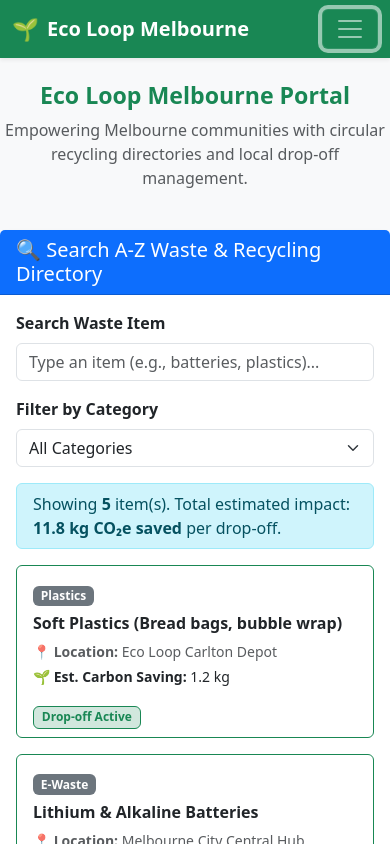
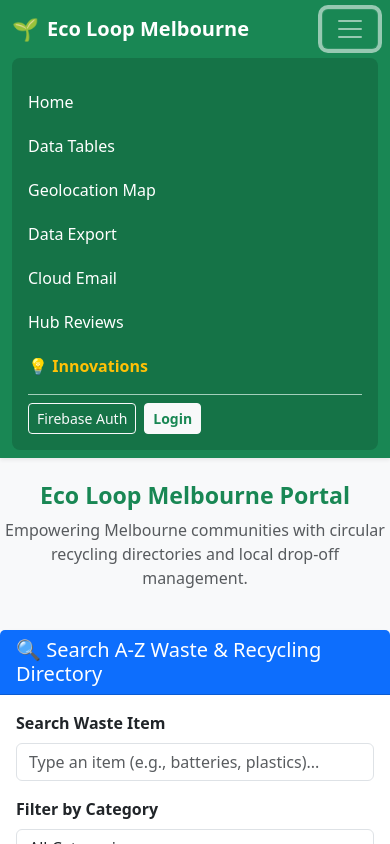
Before and after one commit to callmeneph/-A1.2-Basic-Web-App-Debug-and-Extend, a Vue app in the folder ecoloop-app/: page / in a window 390 px wide. Both pictures are taken after a click on the button "Toggle navigation". Shown: the top 844 px of the page. Built offline with nearby package versions, Linux system fonts and the light colour scheme.

Commit message:
Fixing Appnavbar bug

```diff
--- a/ecoloop-app/src/components/AppNavbar.vue
+++ b/ecoloop-app/src/components/AppNavbar.vue
@@ -1,62 +1,67 @@
 <!-- src/components/AppNavbar.vue -->
 <template>
-  <nav class="navbar navbar-expand-lg navbar-dark bg-success shadow-sm mb-4"
-  role="navigation"
-  aria-label="Main Community Navigation">
+  <nav
+    class="navbar navbar-expand-lg navbar-dark bg-success shadow-sm mb-4"
+    role="navigation"
+    aria-label="Main Community Navigation"
+  >
     <div class="container-fluid container-xxl">
       <!-- Brand Logo -->
-      <router-link class="navbar-brand fw-bold d-flex align-items-center me-3" to="/">
+      <router-link class="navbar-brand fw-bold d-flex align-items-center me-3" to="/" @click="closeNav">
         <span class="fs-4 me-2">🌱</span>
         <span>Eco Loop Melbourne</span>
       </router-link>
 
-      <!-- Mobile Toggle Button -->
+      <!-- Mobile Toggle Button (Native Vue State) -->
       <button
         class="navbar-toggler"
         type="button"
-        data-bs-toggle="collapse"
-        data-bs-target="#ecoNavbar"
         aria-controls="ecoNavbar"
-        aria-expanded="false"
+        :aria-expanded="isNavOpen"
         aria-label="Toggle navigation"
+        @click="toggleNav"
       >
         <span class="navbar-toggler-icon"></span>
       </button>
 
       <!-- Navigation Content -->
-      <div class="collapse navbar-collapse" id="ecoNavbar">
-        <ul class="navbar-nav me-auto mb-2 mb-lg-0 gap-1">
+      <div
+        class="collapse navbar-collapse"
+        id="ecoNavbar"
+        :class="{ show: isNavOpen }"
+      >
+        <ul class="navbar-nav me-auto mb-2 mb-lg-0 gap-1 pt-2 pt-lg-0">
           <li class="nav-item">
-            <router-link class="nav-link text-white" to="/">Home</router-link>
+            <router-link class="nav-link text-white" to="/" @click="closeNav">Home</router-link>
           </li>
           <li class="nav-item">
-            <router-link class="nav-link text-white" to="/tables">Data Tables</router-link>
+            <router-link class="nav-link text-white" to="/tables" @click="closeNav">Data Tables</router-link>
           </li>
           <li class="nav-item">
-            <router-link class="nav-link text-white" to="/map">Geolocation Map</router-link>
+            <router-link class="nav-link text-white" to="/map" @click="closeNav">Geolocation Map</router-link>
           </li>
           <li class="nav-item">
-            <router-link class="nav-link text-white" to="/export">Data Export</router-link>
+            <router-link class="nav-link text-white" to="/export" @click="closeNav">Data Export</router-link>
           </li>
           <li class="nav-item">
-            <router-link class="nav-link text-white" to="/send-email">Cloud Email</router-link>
+            <router-link class="nav-link text-white" to="/send-email" @click="closeNav">Cloud Email</router-link>
           </li>
           <li class="nav-item">
-            <router-link class="nav-link text-white" to="/reviews">Hub Reviews</router-link>
+            <router-link class="nav-link text-white" to="/reviews" @click="closeNav">Hub Reviews</router-link>
           </li>
           <li class="nav-item">
-            <router-link class="nav-link text-warning fw-bold" to="/innovations">💡 Innovations</router-link>
+            <router-link class="nav-link text-warning fw-bold" to="/innovations" @click="closeNav">💡 Innovations</router-link>
           </li>
           <li v-if="currentUser?.role === 'admin'" class="nav-item">
-            <router-link class="nav-link text-warning fw-bold" to="/admin">Admin Portal</router-link>
+            <router-link class="nav-link text-warning fw-bold" to="/admin" @click="closeNav">Admin Portal</router-link>
           </li>
         </ul>
 
-        <!-- Authentication State on Right -->
-        <div class="d-flex align-items-center gap-2">
+        <!-- Authentication State -->
+        <div class="d-flex flex-wrap align-items-center gap-2 pt-2 pt-lg-0 border-top border-lg-0 border-success-subtle">
           <div v-if="!currentUser" class="d-flex gap-2">
-            <router-link to="/cloud-login" class="btn btn-sm btn-outline-light">Firebase Auth</router-link>
-            <router-link to="/login" class="btn btn-sm btn-light fw-bold text-success">Login</router-link>
+            <router-link to="/cloud-login" class="btn btn-sm btn-outline-light" @click="closeNav">Firebase Auth</router-link>
+            <router-link to="/login" class="btn btn-sm btn-light fw-bold text-success" @click="closeNav">Login</router-link>
           </div>
           <div v-else class="d-flex align-items-center gap-2">
             <span class="badge bg-light text-dark py-2 px-3">
@@ -71,13 +76,36 @@
 </template>
 
 <script setup>
+import { ref } from 'vue'
 import { useRouter } from 'vue-router'
 import { currentUser, logoutUser } from '../utils/auth'
 
 const router = useRouter()
+const isNavOpen = ref(false)
+
+const toggleNav = () => {
+  isNavOpen.value = !isNavOpen.value
+}
+
+const closeNav = () => {
+  isNavOpen.value = false
+}
 
 const handleLogout = () => {
   logoutUser()
+  closeNav()
   router.push('/login')
 }
 </script>
+
+<style scoped>
+/* Smooth mobile drawer appearance */
+@media (max-width: 991.98px) {
+  .navbar-collapse {
+    background-color: #157347;
+    padding: 1rem;
+    border-radius: 0.5rem;
+    margin-top: 0.5rem;
+  }
+}
+</style>
```
